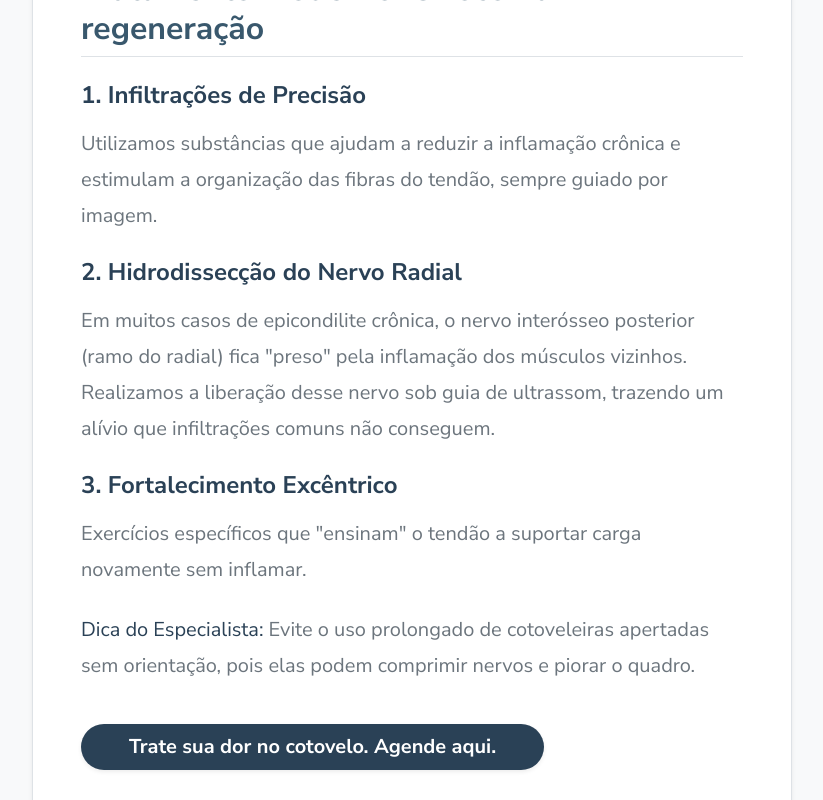
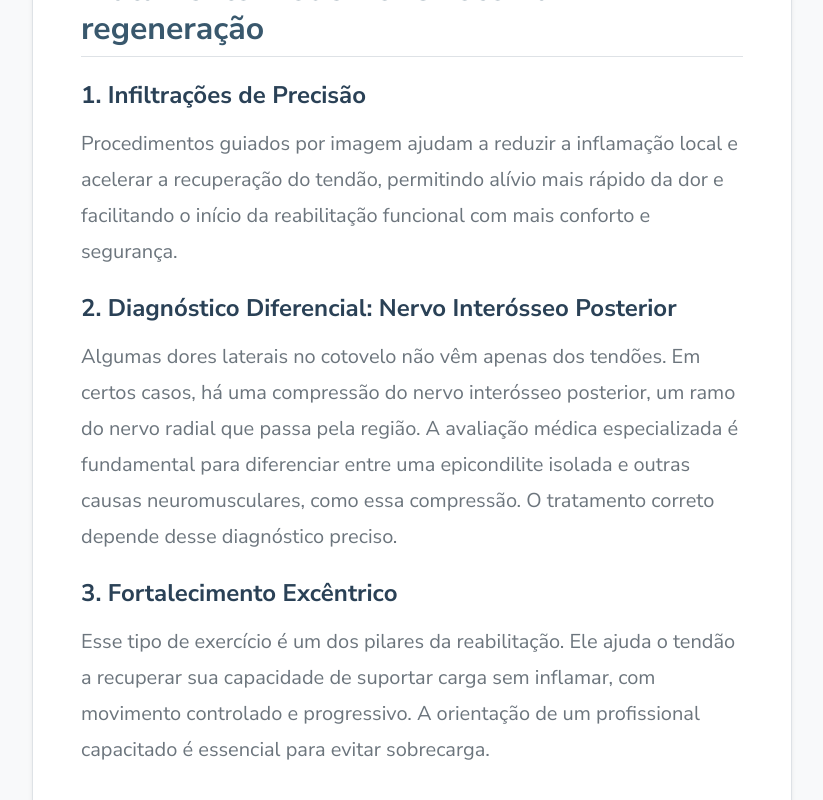
Before and after one commit to benedetjv/teste-site, a Next.js app: page /blog/epicondilite-lateral-tratamento in a window 1280 px wide. Shown: the part 1160-1960 px from the top of the page, without its empty margins (228-1051 px from the left). Built offline with nearby package versions, Linux system fonts and the light colour scheme.

Commit message:
feat(blog): update Epicondilite Lateral article with new technical content and title

```diff
--- a/src/app/blog/epicondilite-lateral-tratamento/page.mdx
+++ b/src/app/blog/epicondilite-lateral-tratamento/page.mdx
@@ -1,5 +1,5 @@
 export const metadata = {
-  title: 'Epicondilite Lateral (Cotovelo de Tenista): Alívio e Recuperação',
+  title: 'Epicondilite Lateral: Nem sempre é quem joga tênis',
   description: 'Dor na lateral do cotovelo ao pegar um peso? Entenda a Epicondilite Lateral e as opções de tratamento além do repouso.',
 };
 
@@ -19,14 +19,14 @@ Os tendões do cotovelo têm pouca irrigação sanguínea. Por isso, pequenas le
 ## Tratamento Moderno: O foco na regeneração
 
 ### 1. Infiltrações de Precisão
-Utilizamos substâncias que ajudam a reduzir a inflamação crônica e estimulam a organização das fibras do tendão, sempre guiado por imagem.
+Procedimentos guiados por imagem ajudam a reduzir a inflamação local e acelerar a recuperação do tendão, permitindo alívio mais rápido da dor e facilitando o início da reabilitação funcional com mais conforto e segurança.
 
-### 2. Hidrodissecção do Nervo Radial
-Em muitos casos de epicondilite crônica, o nervo interósseo posterior (ramo do radial) fica "preso" pela inflamação dos músculos vizinhos. Realizamos a liberação desse nervo sob guia de ultrassom, trazendo um alívio que infiltrações comuns não conseguem.
+### 2. Diagnóstico Diferencial: Nervo Interósseo Posterior
+Algumas dores laterais no cotovelo não vêm apenas dos tendões. Em certos casos, há uma compressão do nervo interósseo posterior, um ramo do nervo radial que passa pela região. A avaliação médica especializada é fundamental para diferenciar entre uma epicondilite isolada e outras causas neuromusculares, como essa compressão. O tratamento correto depende desse diagnóstico preciso.
 
 ### 3. Fortalecimento Excêntrico
-Exercícios específicos que "ensinam" o tendão a suportar carga novamente sem inflamar.
+Esse tipo de exercício é um dos pilares da reabilitação. Ele ajuda o tendão a recuperar sua capacidade de suportar carga sem inflamar, com movimento controlado e progressivo. A orientação de um profissional capacitado é essencial para evitar sobrecarga.
 
-> **Dica do Especialista:** Evite o uso prolongado de cotoveleiras apertadas sem orientação, pois elas podem comprimir nervos e piorar o quadro.
+> **Dica do Especialista:** O uso prolongado de cotoveleiras ou faixas compressivas sem indicação pode piorar o quadro, comprimindo nervos e mascarando a causa real da dor. Sempre procure avaliação médica antes de iniciar qualquer tipo de contenção. O tratamento ideal combina técnicas intervencionistas com reabilitação ativa.
 
-[Trate sua dor no cotovelo. Agende aqui.](https://wa.me/5519999439824)
+[Agende sua consulta com o Dr. Otto](https://wa.me/5519999439824) para descobrir o plano ideal para seu caso.
--- a/src/app/blog/page.tsx
+++ b/src/app/blog/page.tsx
@@ -236,7 +236,7 @@ const posts = [
     },
     {
         slug: "epicondilite-lateral-tratamento",
-        title: "Epicondilite Lateral: O guia do Cotovelo de Tenista",
+        title: "Epicondilite Lateral: Nem sempre é quem joga tênis",
         excerpt: "Dor ao pegar peso ou digitar? Conheça as ondas de choque e infiltrações regenerativas.",
         date: "30 Dez 2025",
         category: "Ombro e Cotovelo",
```
